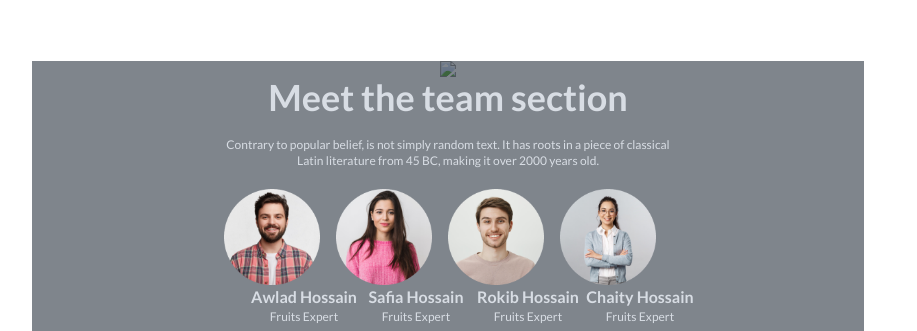
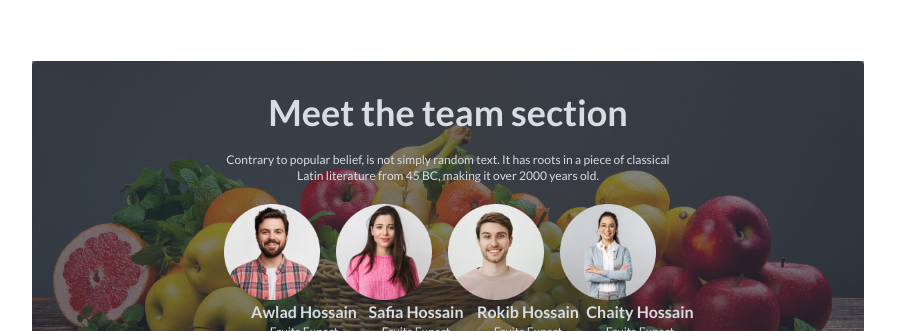
Before and after one commit to Monira902/B8A3-FRUIT-ASSIGNMENT-2, a plain HTML site: page index.html in a window 1280 px wide. Shown: the part 1683-2014 px from the top of the page, without its empty margins (192-1109 px from the left). Drawn offline with nearby package versions, Linux system fonts and the light colour scheme; the site is published under a folder, as on GitHub Pages, so addresses that start at the root find nothing.

Commit message:
Finished Assignment

```diff
--- a/index.html
+++ b/index.html
@@ -509,7 +509,7 @@
       <!-- ..........Meet the team sectin start............ -->
       <section class="mt-16">
         <div class="hero">
-          <img class="h-full" src="/images/banner1.png"  />
+          <img class="h-full" src="images/banner1.png"  />
 
           <div class="hero-overlay bg-opacity-60"></div>
           <div class="hero-content text-center text-neutral-content">
@@ -725,7 +725,7 @@
             <a><svg xmlns="http://www.w3.org/2000/svg" width="24" height="24" viewBox="0 0 24 24" class="fill-current"><path d="M19.615 3.184c-3.604-.246-11.631-.245-15.23 0-3.897.266-4.356 2.62-4.385 8.816.029 6.185.484 8.549 4.385 8.816 3.6.245 11.626.246 15.23 0 3.897-.266 4.356-2.62 4.385-8.816-.029-6.185-.484-8.549-4.385-8.816zm-10.615 12.816v-8l8 3.993-8 4.007z"></path></svg></a>
             <a><svg xmlns="http://www.w3.org/2000/svg" width="24" height="24" viewBox="0 0 24 24" class="fill-current"><path d="M9 8h-3v4h3v12h5v-12h3.642l.358-4h-4v-1.667c0-.955.192-1.333 1.115-1.333h2.885v-5h-3.808c-3.596 0-5.192 1.583-5.192 4.615v3.385z"></path></svg></a>
           </div>
-        </div>
+        </div> ,,,,,
 
       </footer>
 
```
